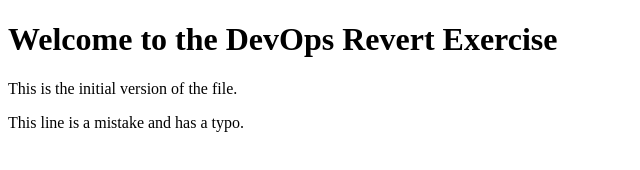
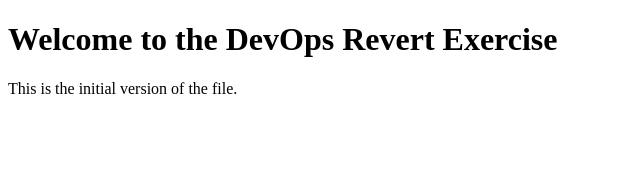
Before and after one commit to leehongsoon1386/devops-revert-exercise, a plain HTML site: page index.html in a window 1280 px wide. Shown: the whole page, without its empty margins (0-640 px from the left). Drawn offline with Linux system fonts and the light colour scheme.

Commit message:
Revert "Add mistaken line"
This reverts commit 001b6423bcf000a27b16a42da3771b4cdab29724.

```diff
--- a/index.html
+++ b/index.html
@@ -8,6 +8,5 @@
 <body>
     <h1>Welcome to the DevOps Revert Exercise</h1>
     <p>This is the initial version of the file.</p>
-    <p>This line is a mistake and has a typo.</p>
 </body>
 </html>
```
